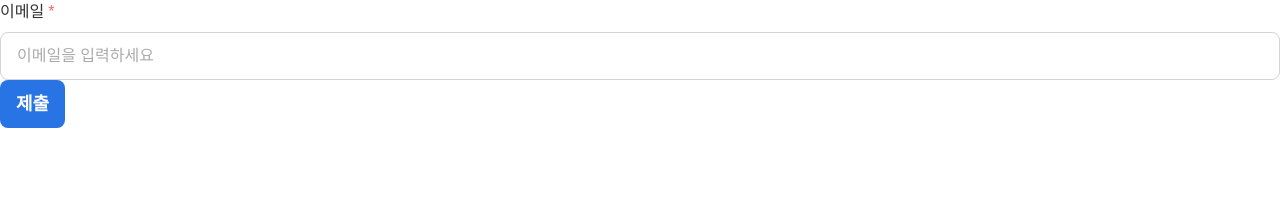
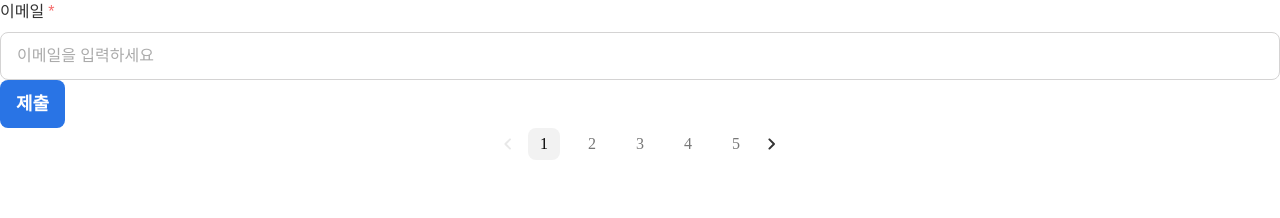
Before and after one commit to szeunkk/triptrip, a Next.js app: page / in a window 1280 px wide. Shown: the top 218 px of the page. Built offline with nearby package versions, Linux system fonts and the light colour scheme.

Commit message:
feat: 상위page 공통컴포넌트 테스트

```diff
--- a/src/app/page.tsx
+++ b/src/app/page.tsx
@@ -3,6 +3,7 @@
 import { useForm } from "react-hook-form";
 import { Input } from "@/commons/components/input";
 import Button from "@/commons/components/button";
+import Pagination from "@/commons/components/pagination";
 
 interface FormValues {
   email: string;
@@ -18,6 +19,8 @@ export default function Home() {
   const onSubmit = (data: FormValues) => {
     console.log(data);
   };
+
+  const onChangePage = () => {};
 
   return (
     <form onSubmit={handleSubmit(onSubmit)}>
@@ -37,6 +40,11 @@ export default function Home() {
       />
 
       <Button type="submit">제출</Button>
+      <Pagination
+        currentPage={1}
+        totalPages={5}
+        onPageChange={onChangePage}
+      ></Pagination>
     </form>
   );
 }
```
